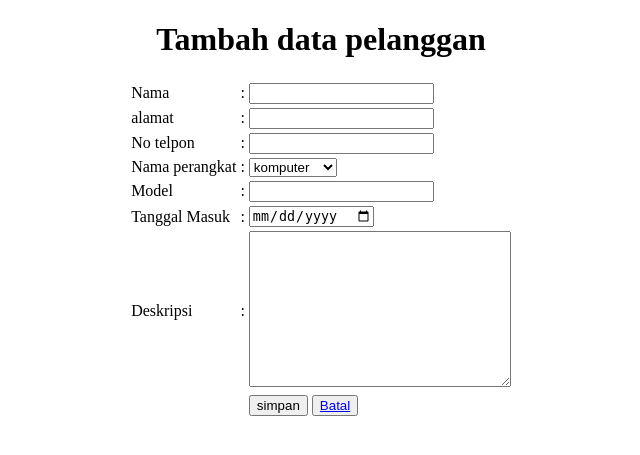
After one commit to Sabardi/Belajar-relasi-database, a PHP site: page /tambahdata2.php in a window 1280 px wide. The commit adds this page. Shown: the top 455 px of the page, without its empty margins (319-959 px from the left). Run offline with PHP 8.4, Linux system fonts and the light colour scheme; a stand-in replaces the project's code that opens the database connection.

Commit message:
update dikit

```diff
--- a/index.php
+++ b/index.php
@@ -24,6 +24,11 @@
             <a href="transaksi-data.php">Transaksi</a>
             </li>
         </ul>
+        <ul>
+            <li>
+            <a href="tambahdata2.php">tambah data 2</a>
+            </li>
+        </ul>
 
 <a href="login.php?logout=true" class="btn btn-primary">Logout</a>
     </center>
--- a/proses.php
+++ b/proses.php
@@ -28,5 +28,10 @@ if($aksi == "tambah"){
 }elseif($aksi == "tambahtransaksi"){
     $database->input_transaksi($_POST['id_pelanggan'],$_POST['id_service'],$_POST['status_transaksi']);
     header('location:transaksi-data.php');
+
+}elseif($aksi == "tambah2tabel"){
+    $database->Input_data_2($_POST['nama'],$_POST['alamat'],$_POST['no_hp'],
+    $_POST['nama_perangkat'],$_POST['model'],$_POST['tanggal_masuk'],$_POST['deskripsi']);
+    header('location:index.php');
 }
 ?>
--- /dev/null
+++ b/tambahdata2.php
@@ -0,0 +1,82 @@
+<!DOCTYPE html>
+<html lang="en">
+<head>
+    <meta charset="UTF-8">
+    <meta name="viewport" content="width=device-width, initial-scale=1.0">
+    <title>Document</title>
+</head>
+<body>
+    <center>
+        <h1>Tambah data pelanggan</h1>
+        <form action="proses.php?aksi=tambah2tabel" method="post">
+            <table>
+                <tr>
+                    <td><label for="nama">Nama</label></td>
+                    <td>:</td>
+                    <td>
+                        <input type="text" name="nama" id="nama">
+                    </td>
+                </tr>
+                <tr>
+                    <td><label for="alamat">alamat</label></td>
+                    <td>:</td>
+                    <td>
+                        <input type="text" name="alamat" id="alamat">
+                    </td>
+                </tr>
+                <tr>
+                    <td><label for="no_hp">No telpon</label></td>
+                    <td>:</td>
+                    <td>
+                        <input type="text" name="no_hp" id="no_hp">
+                    </td>
+                </tr>
+
+                <tr>
+                    <td><span>Nama perangkat</span></td>
+                    <td>:</td>
+                    <td>
+                    <select name="nama_perangkat" id="nama_perangkat">
+                        <option value="komputer">komputer</option>
+                        <option value="laptop">laptop</option>
+                        <option value="perkalian">perkalian</option>
+                        <option value="pembagian">pembagian</option>
+                    </select>
+                    <!-- <input type="text" name="nama_perangkat" id="nama_perangkat"></td> -->
+                </tr>
+                <tr>
+                    <td><span>Model</span></td>
+                    <td>:</td>
+                    <td><input type="text" name="model" id="model"></td>
+                </tr>
+                <tr>
+                    <td><label for="tanggal_masuk">Tanggal Masuk</label></td>
+                    <td>:</td>
+                    <td>
+                        <input type="date" name="tanggal_masuk" id="tanggal_masuk">
+                    </td>
+
+
+                </tr>
+                <tr>
+                    <td><span>Deskripsi</span></td>
+                    <td>:</td>
+                    <td>
+                        <textarea name="deskripsi" id="deskripsi" cols="30" rows="10"></textarea>
+                        <!-- <input type="text"name="deskripsi" id="deskripsi"> -->
+                    </td>
+                </tr>
+                <tr>
+                    <td></td>
+                    <td></td>
+                    <td>
+                    <button type="submit">simpan</button>
+                    <button><a href="service-data.php">Batal</a></button>
+                    </td>
+                </tr>
+
+            </table>
+        </form>
+    </center>
+</body>
+</html>
```
Also changed, not shown: database.php (+9 -0 lines).
